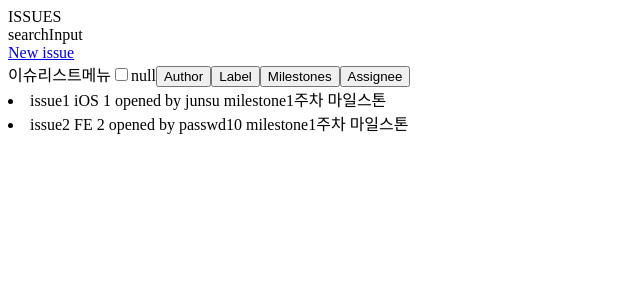
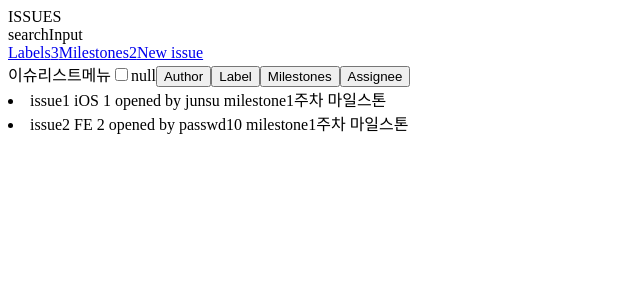
Before and after one commit to boostcamp-2020/IssueTracker-13, a React app in the folder frontend/: page / in a window 1280 px wide. Shown: the top 300 px of the page, without its empty margins (0-640 px from the left). Built offline with nearby package versions, Linux system fonts and the light colour scheme.

Commit message:
feat: Labels, Milestones 버튼 SearchBar에 추가
PropertyButton에 형태에 따른 props 전달하여 렌더링
IssueListPage에서 관리하는 상태를 이용한 label, milestone 갯수 props 전달

```diff
--- a/frontend/src/components/SearchBar.jsx
+++ b/frontend/src/components/SearchBar.jsx
@@ -4,12 +4,14 @@ import SearchInput from './SearchInput';
 import PropertyButton from './PropertyButton';
 import NewIssueButton from './NewIssueButton';
 
-const SearchBar = () => {
+
+const SearchBar = ({ labelCount, milestoneCount }) => {
   return (
     <div>
-      <SearchInput/>
-      <PropertyButton/>
-      <NewIssueButton/>
+      <SearchInput />
+      <PropertyButton route='/labels' text='Labels' count={labelCount} />
+      <PropertyButton route='/milestones' text='Milestones' count={milestoneCount} />
+      <NewIssueButton />
     </div>
   )
 }
```
